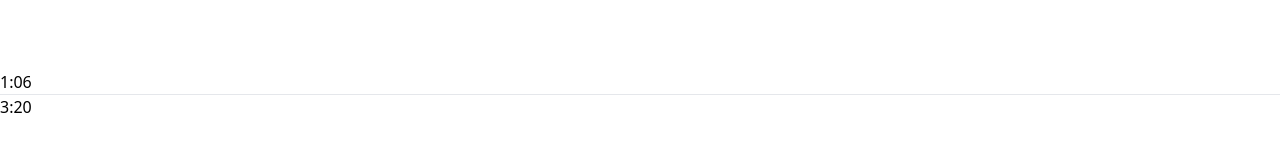
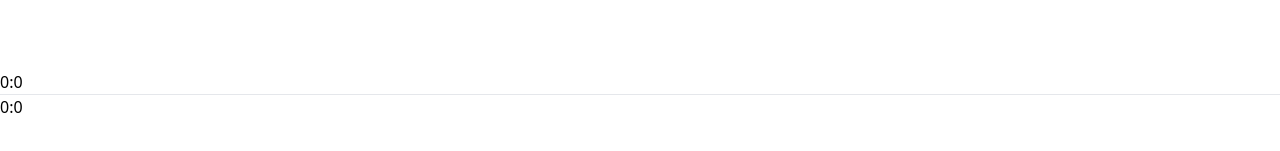
Before and after one commit to Brunogabriel-dev/clone-spotify, a React (Vite) app: page / in a window 1280 px wide. Shown: the part 6342-6493 px from the top of the page. Built offline with nearby package versions, Linux system fonts and the light colour scheme.

Commit message:
Inclusão de texto

```diff
--- a/src/components/Player.jsx
+++ b/src/components/Player.jsx
@@ -1,18 +1,18 @@
 import React, { useContext } from 'react'
-import { assets, songsData } from '../assets/assets'
+import { assets } from '../assets/assets'
 import { PlayerContext } from '../context/PlayerContext'
 
 const Player = () => {
 
-  const {seekBar,seekBg,playStatus,play,pause} = useContext(PlayerContext);
+  const {track,seekBar,seekBg,playStatus,play,pause,time} = useContext(PlayerContext);
 
   return (
     <div className='h-[10%] bg-black flex justify-between items-center text-white px-4'>
       <div className='hidden lg:flex items-center gap-4'>
-        <img className='w-12' src={songsData[0].image} alt="" />
+        <img className='w-12' src={track.image} alt="" />
         <div>
-          <p>{songsData[0].name}</p>
-          <p>{songsData[0].desc.slice(0,12)}</p>
+          <p>{track.name}</p>
+          <p>{track.desc.slice(0,12)}</p>
         </div>
       </div>
       <div className='flex flex-col items-center gap-1 m-auto'>
@@ -28,11 +28,11 @@ const Player = () => {
           <img className='w-4 cursor-pointer' src={assets.loop_icon} alt="" />
         </div>
         <div className='flex items-center gap-5'>
-          <p>1:06</p>
+          <p>{time.currentTime.minute}:{time.currentTime.second}</p>
           <div ref={seekBg} className='w-[60vw] max-w[500px] bg-gray-300 rounded-full cursor-pointer'>
             <hr ref={seekBar} className='h-1 border-none w-0 bg-green-800 rounded-full'/>
           </div>
-          <p>3:20</p>
+          <p>{time.totalTime.minute}:{time.totalTime.second}</p>
         </div>
       </div>
       <div className='hidden lg:flex items-center gap-2 opacity-75'>
```
